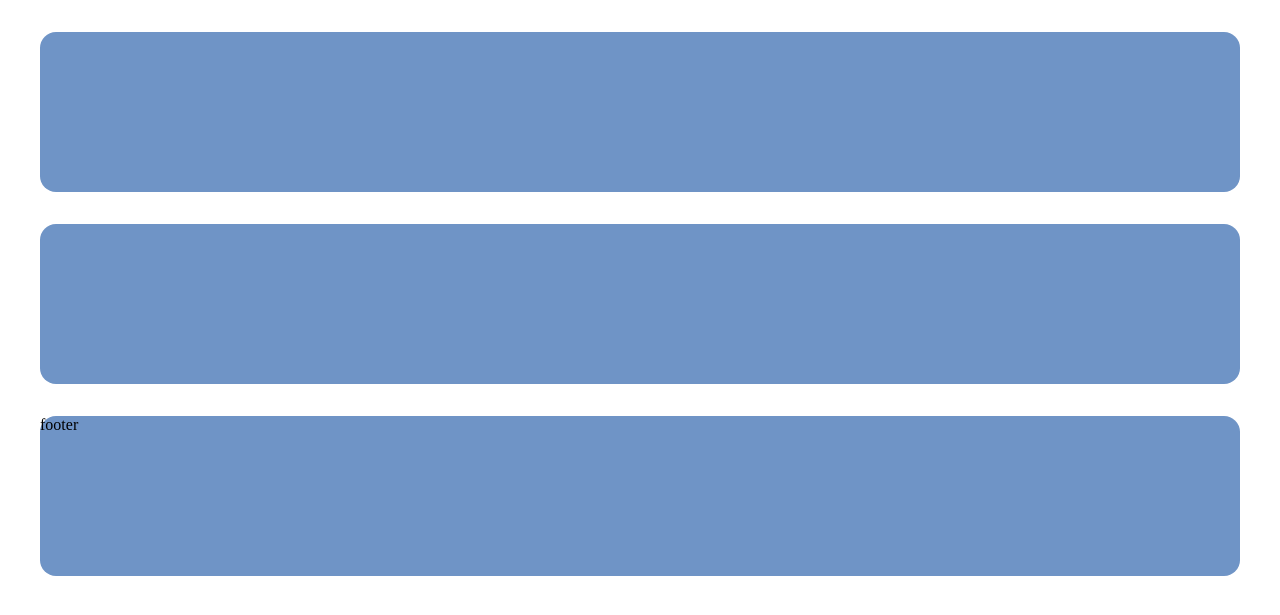
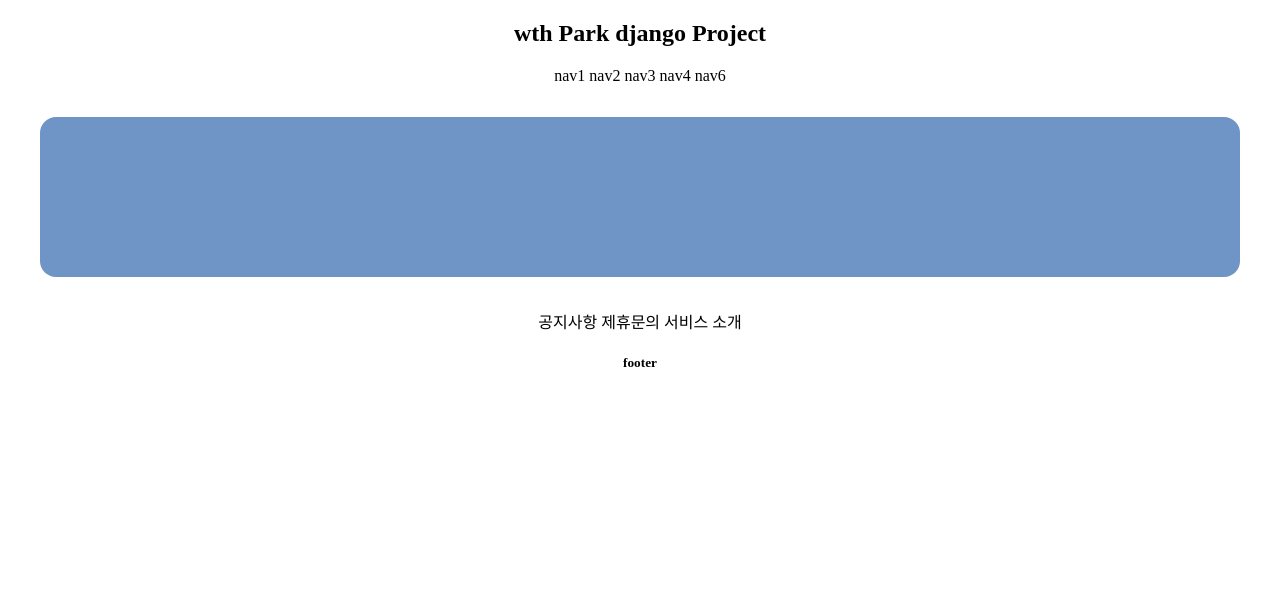
Before and after one commit to MONKEYZ9/withPark_django, a Django app: page /accountapp/hello_World/ in a window 1280 px wide. Shown: the top 615 px of the page. Run offline with Django 3.2, Linux system fonts and the light colour scheme; parts of the project's set-up code (start-up, migrations or seed data) failed here and were passed over.

Commit message:
modified header.html, footer.html edit README

```diff
--- a/accountapp/templates/accountapp/hello_world.html
+++ b/accountapp/templates/accountapp/hello_world.html
@@ -5,7 +5,9 @@
 -->
 
 {% block content %}
-    <div style="height: 10rem; background-color: #6f94c6; margin: 2rem; border-radius: 1rem;">
+    <section>
+        <div style="height: 10rem; background-color: #6f94c6; margin: 2rem; border-radius: 1rem;">
 
-    </div>
+        </div>
+    </section>
 {% endblock %}
--- a/templates/footer.html
+++ b/templates/footer.html
@@ -1,3 +1,14 @@
-<div style="height: 10rem; background-color: #6f94c6; margin: 2rem; border-radius: 1rem;">
-    footer
-</div>
+
+<section>
+    <div style="text-align: center;">
+        <div>
+            <span>공지사항</span>
+            <span>제휴문의</span>
+            <span>서비스 소개</span>
+        </div>
+        <div>
+            <h5>footer</h5>
+        </div>
+
+    </div>
+</section>
--- a/templates/header.html
+++ b/templates/header.html
@@ -1,3 +1,12 @@
-<div style="height: 10rem; background-color: #6f94c6; margin: 2rem; border-radius: 1rem;">
-
-</div>
+<section>
+    <div style = "text-align: center; ">
+        <h1>wth Park django Project</h1>
+        <div>
+            <span>nav1</span>
+            <span>nav2</span>
+            <span>nav3</span>
+            <span>nav4</span>
+            <span>nav6</span>
+        </div>
+    </div>
+</section>
```
Also changed, not shown: .README.md.
